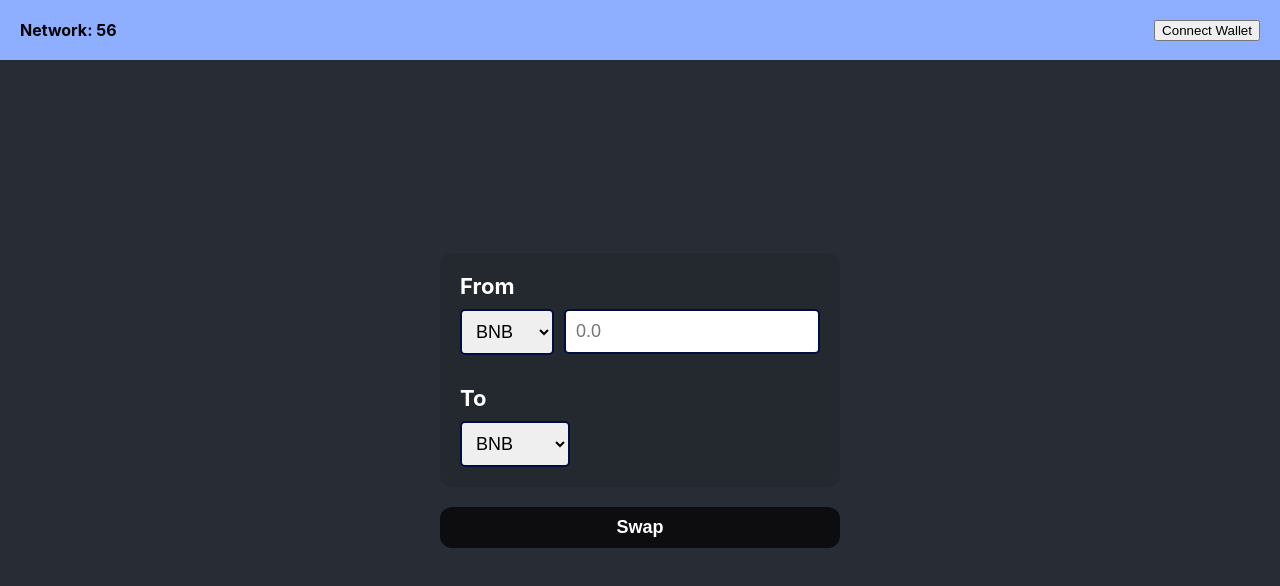
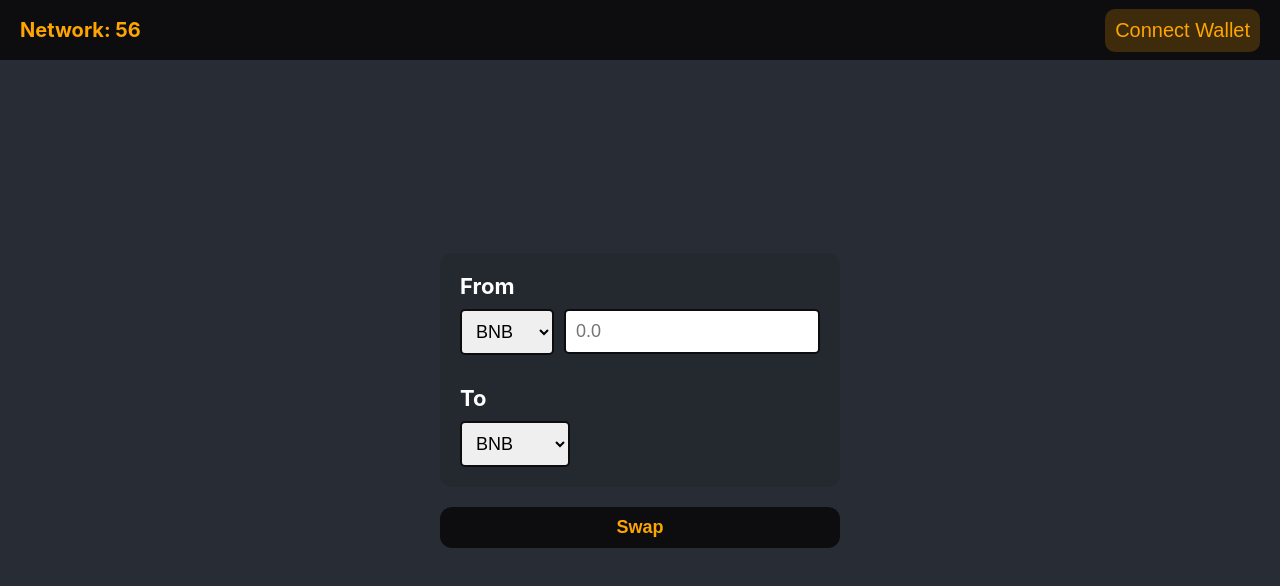
Before and after one commit to javirro/swap, a React (Create React App) app: page / in a window 1280 px wide. Shown: the top 586 px of the page. Built offline with nearby package versions, Linux system fonts and the light colour scheme.

Commit message:
Add some styles to swap component

```diff
--- a/src/App.css
+++ b/src/App.css
@@ -12,3 +12,8 @@
   overflow-x: hidden;
   background-color: #282c34;
 }
+
+:root{
+--darkest: rgb(13, 13, 15);
+--orange: rgb(254, 165, 0);
+}
--- a/src/components/Navbar/Navbar.css
+++ b/src/components/Navbar/Navbar.css
@@ -2,7 +2,7 @@ nav {
   width: 100%;
   height: 60px;
   overflow: hidden;
-  background-color: rgb(142, 174, 255);
+  background-color: var(--darkest);
   position: absolute;
   top: 0;
 }
@@ -15,3 +15,26 @@ nav .content {
   padding: 0 20px;
   box-sizing: border-box;
 }
+
+nav .content strong {
+  color: var(--orange);
+  font-size: 20px;
+}
+
+nav .content button {
+  padding: 10px;
+  border: none;
+  color:  var(--orange);
+  font-size: 20px;
+  border-radius: 10px;
+  background-color: rgba(255, 166, 0, 0.2);
+  cursor: pointer;
+}
+
+nav .content span {
+  color:  var(--orange);
+  font-size: 20px;
+  border-radius: 10px;
+  padding: 10px;
+  background-color: rgba(254, 165, 0, 0.1);
+}
--- a/src/components/Swap/Swap.css
+++ b/src/components/Swap/Swap.css
@@ -1,3 +1,4 @@
+@import url('/src/App.css');
 #swap {
   width: 100%;
   min-height: 100vh;
@@ -49,7 +50,7 @@
 
 #swap .input-container input {
   padding: 10px;
-  border: 2px solid rgb(1, 14, 63);
+  border: 2px solid var(--darkest);
   border-radius: 5px;
   font-size: 18px;
   box-sizing: border-box;
@@ -58,7 +59,7 @@
 #swap .input-container select {
   width: 110px;
   padding: 10px;
-  border: 2px solid rgb(1, 14, 63);
+  border: 2px solid var(--darkest);
   border-radius: 5px;
   font-size: 18px;
   cursor: pointer;
@@ -68,8 +69,8 @@
   width: 400px;
   padding: 10px;
   box-sizing: border-box;
-  background-color: rgb(13, 13, 15);
-  color: white;
+  background-color: var(--darkest);
+  color: var(--orange);
   font-size: 18px;
   font-weight: bold;
   border: none;
```
